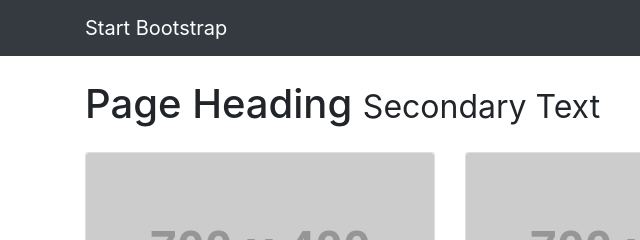
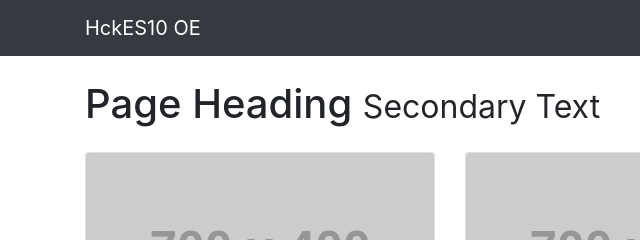
Before and after one commit to testnpnoe/hckes1-0, a website: page index.html in a window 1280 px wide. Shown: the top 240 px of the page, 0-640 px from the left. Drawn offline with Linux system fonts and the light colour scheme; placeholder pictures from the web are drawn by us.

Commit message:
Update index.html

```diff
--- a/index.html
+++ b/index.html
@@ -8,7 +8,7 @@
     <meta name="description" content="">
     <meta name="author" content="">
 
-    <title>3 Col Portfolio - Start Bootstrap Template</title>
+    <title>HckES10</title>
 
     <!-- Bootstrap core CSS -->
     <link href="vendor/bootstrap/css/bootstrap.min.css" rel="stylesheet">
@@ -23,7 +23,7 @@
     <!-- Navigation -->
     <nav class="navbar navbar-expand-lg navbar-dark bg-dark fixed-top">
       <div class="container">
-        <a class="navbar-brand" href="#">Start Bootstrap</a>
+        <a class="navbar-brand" href="#">HckES10 OE</a>
         <button class="navbar-toggler" type="button" data-toggle="collapse" data-target="#navbarResponsive" aria-controls="navbarResponsive" aria-expanded="false" aria-label="Toggle navigation">
           <span class="navbar-toggler-icon"></span>
         </button>
```
